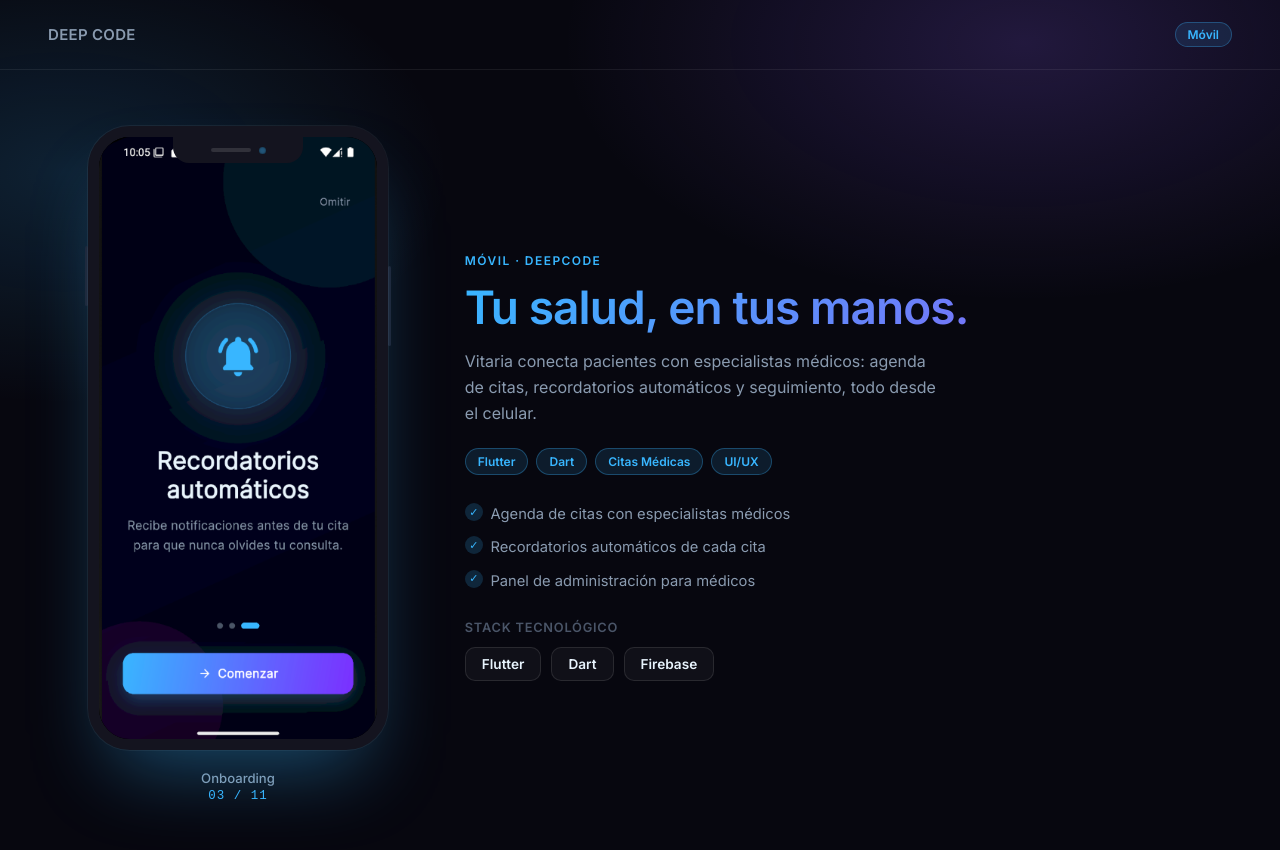
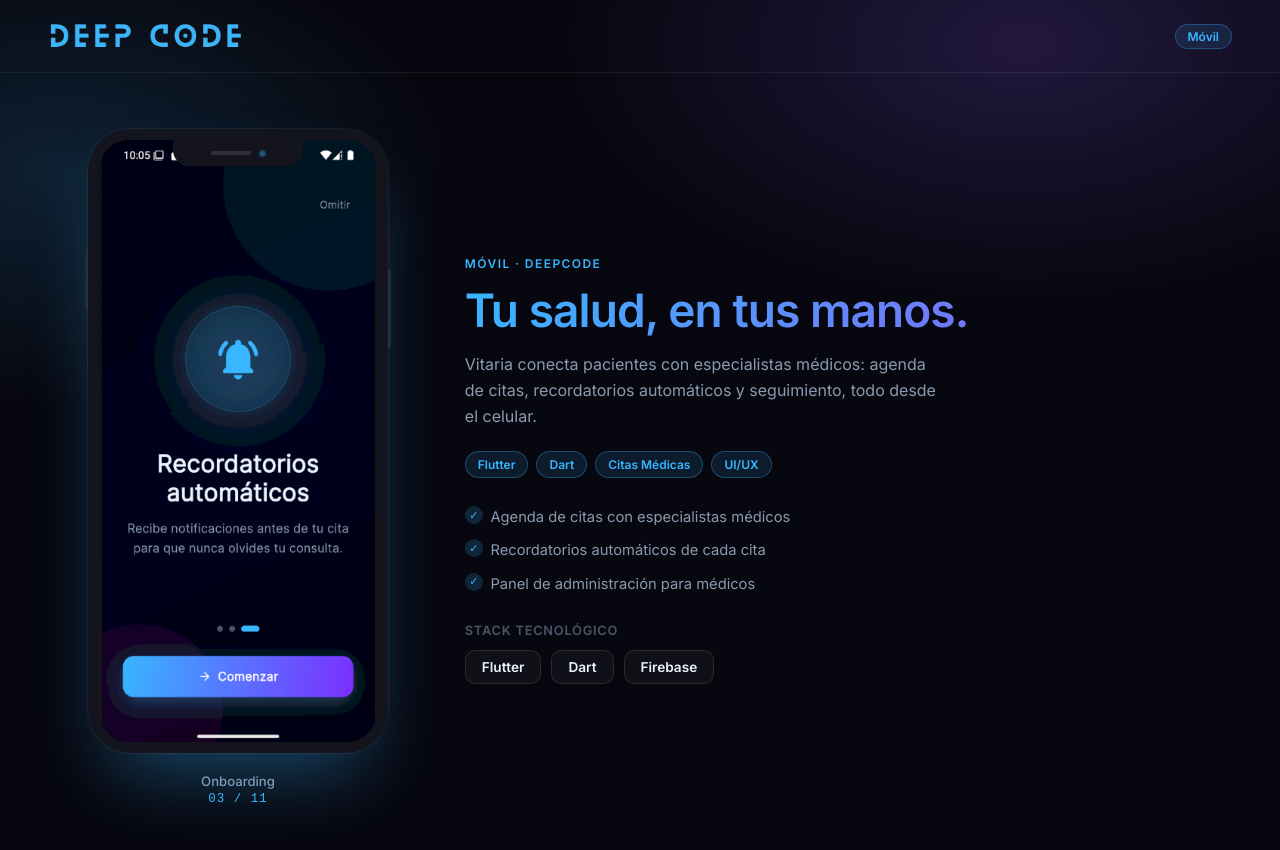
Before and after one commit to 0liv3r12/deepcodeec, a React (Create React App) app: page /proyecto/movil/1 in a window 1280 px wide. Shown: the top 850 px of the page. Built offline with nearby package versions, Linux system fonts and the light colour scheme; a web font is replaced by a local one.

Commit message:
Fix: Mejoras Visuales

```diff
--- a/src/Estilos/marcos.css
+++ b/src/Estilos/marcos.css
@@ -136,7 +136,7 @@
 
 .marco-desktop-screen {
     position: relative;
-    aspect-ratio: 16 / 10;
+    aspect-ratio: 20.5 / 11;
     overflow: hidden;
     background: #000;
 }
--- a/src/Estilos/proyectoLanding.css
+++ b/src/Estilos/proyectoLanding.css
@@ -16,10 +16,13 @@
 }
 
 .pl-logo {
-    font-weight: 700;
-    font-size: 15px;
-    letter-spacing: 0.02em;
-    color: var(--text-secondary);
+    height: 28px;
+    width: auto;
+}
+
+.pl-logo:hover {
+    filter: drop-shadow(0 0 12px var(--accent-blue));
+    transition: filter 0.3s ease;
 }
 
 .pl-nav-entorno {
--- a/src/Secciones/proyectoLanding.js
+++ b/src/Secciones/proyectoLanding.js
@@ -4,6 +4,7 @@ import { proyectosPorEntorno, entornos } from '../Data/proyectosData';
 import MarcoPhone from '../Componentes/marcoPhone';
 import MarcoDesktop from '../Componentes/marcoDesktop';
 import '../Estilos/proyectoLanding.css';
+import logo from '../Imagenes/Logo.png';
 
 const ProyectoLanding = () => {
     const { entornoId, proyectoId } = useParams();
@@ -50,7 +51,7 @@ const ProyectoLanding = () => {
     return (
         <div className="pl-page" style={{ '--acc-from': color.from, '--acc-to': color.to }}>
             <nav className="pl-nav">
-                <span className="pl-logo">DEEP CODE</span>
+                <img src={logo} alt="DeepCode" className="pl-logo" />
                 <span className="pl-nav-entorno">{entorno.nombre}</span>
             </nav>
 
```
Also changed, not shown: src/Imagenes/reserva-hecha (1).avif (deleted), src/Imagenes/reserva-hecha.avif.
